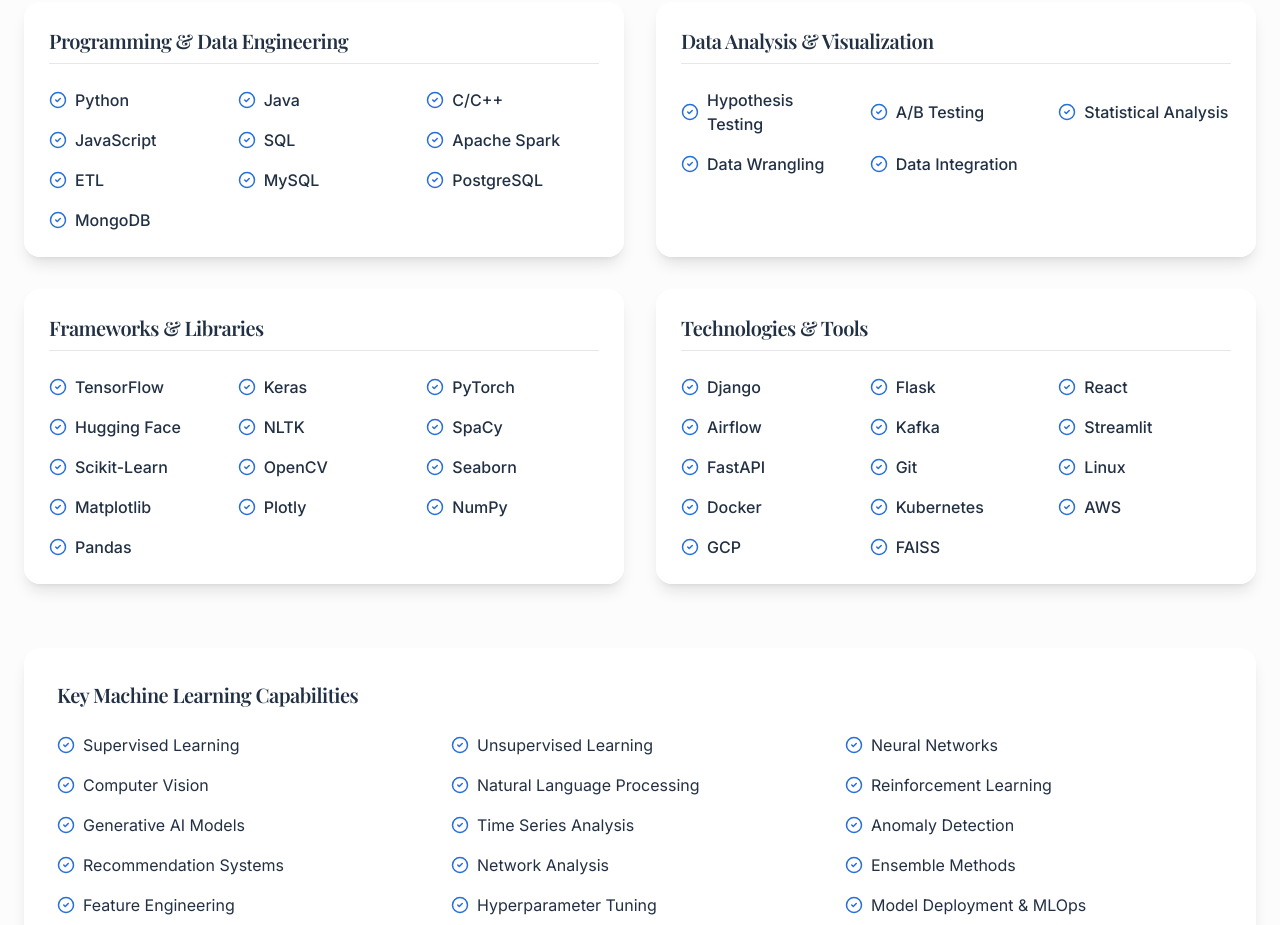
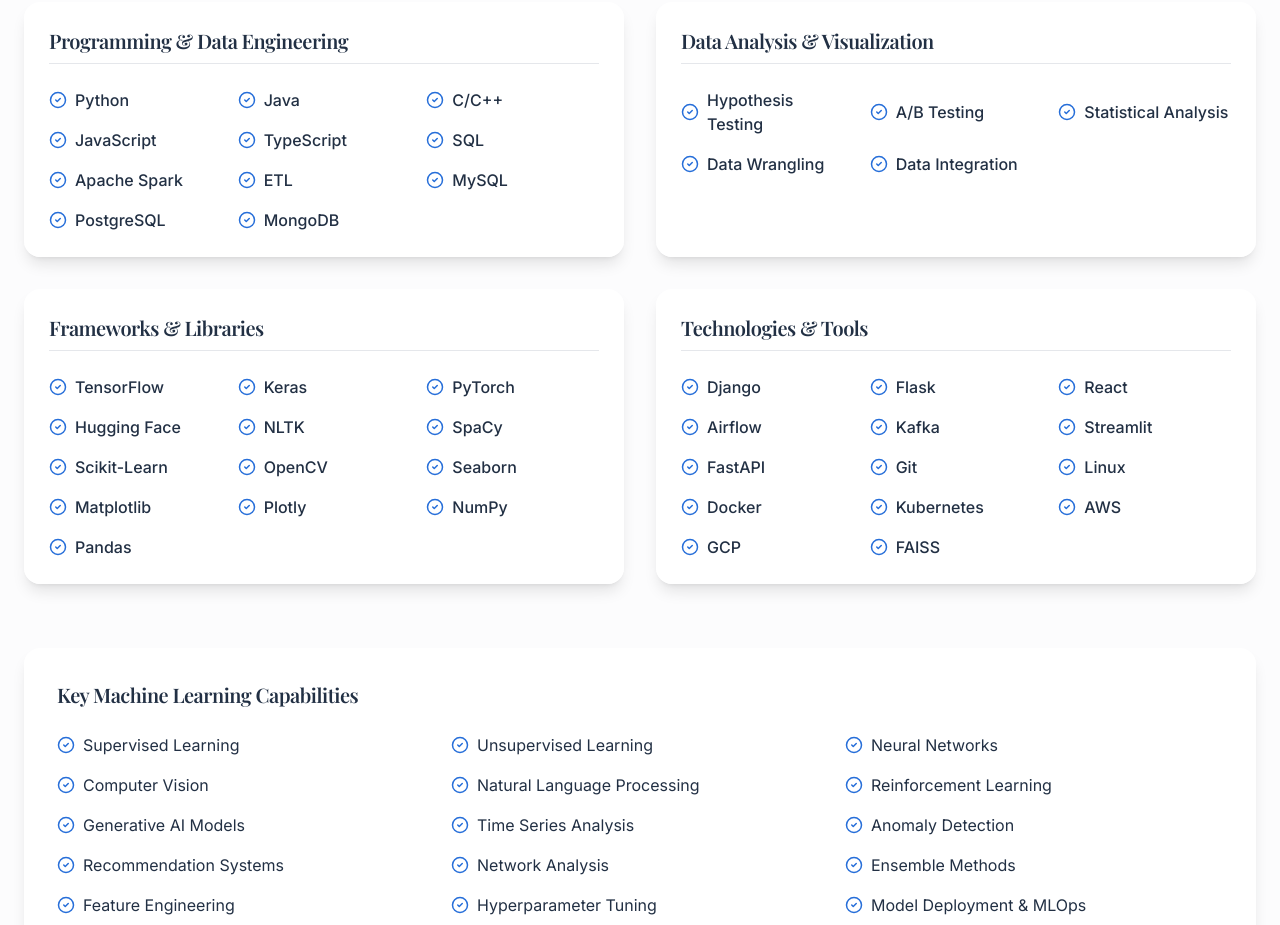
Before and after one commit to Prudhvivuda/prudhvivuda.github.io, a React (Vite) app: page / in a window 1280 px wide. Shown: the part 2820-3745 px from the top of the page. Built offline with nearby package versions, Linux system fonts and the light colour scheme.

Commit message:
added typescript

```diff
--- a/src/components/Skills.tsx
+++ b/src/components/Skills.tsx
@@ -11,6 +11,7 @@ const Skills = () => {
         { name: "Java" },
         { name: "C/C++" },
         { name: "JavaScript" },
+        { name: "TypeScript" },
         { name: "SQL" },
         { name: "Apache Spark" },
         { name: "ETL" },
```
